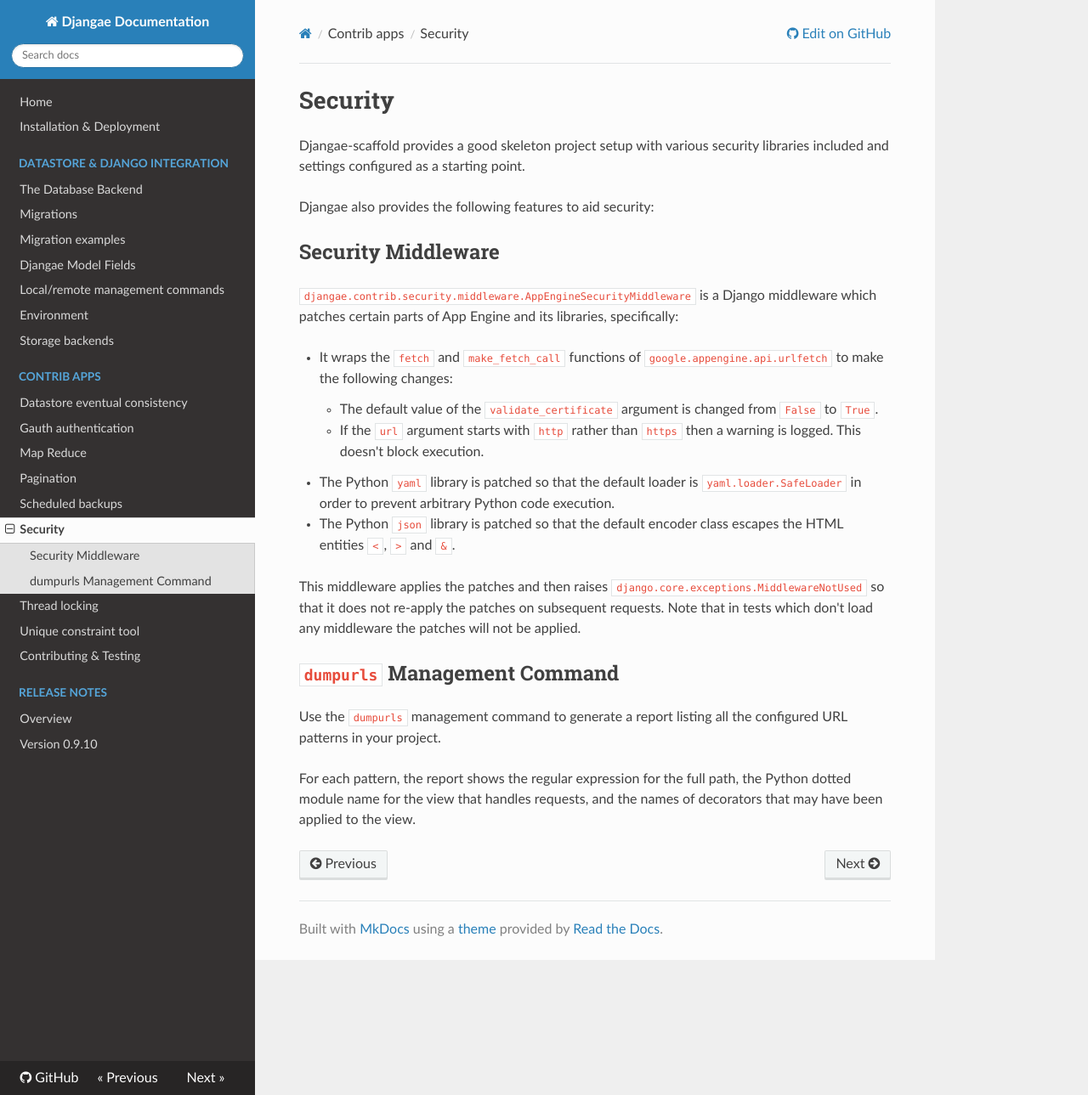
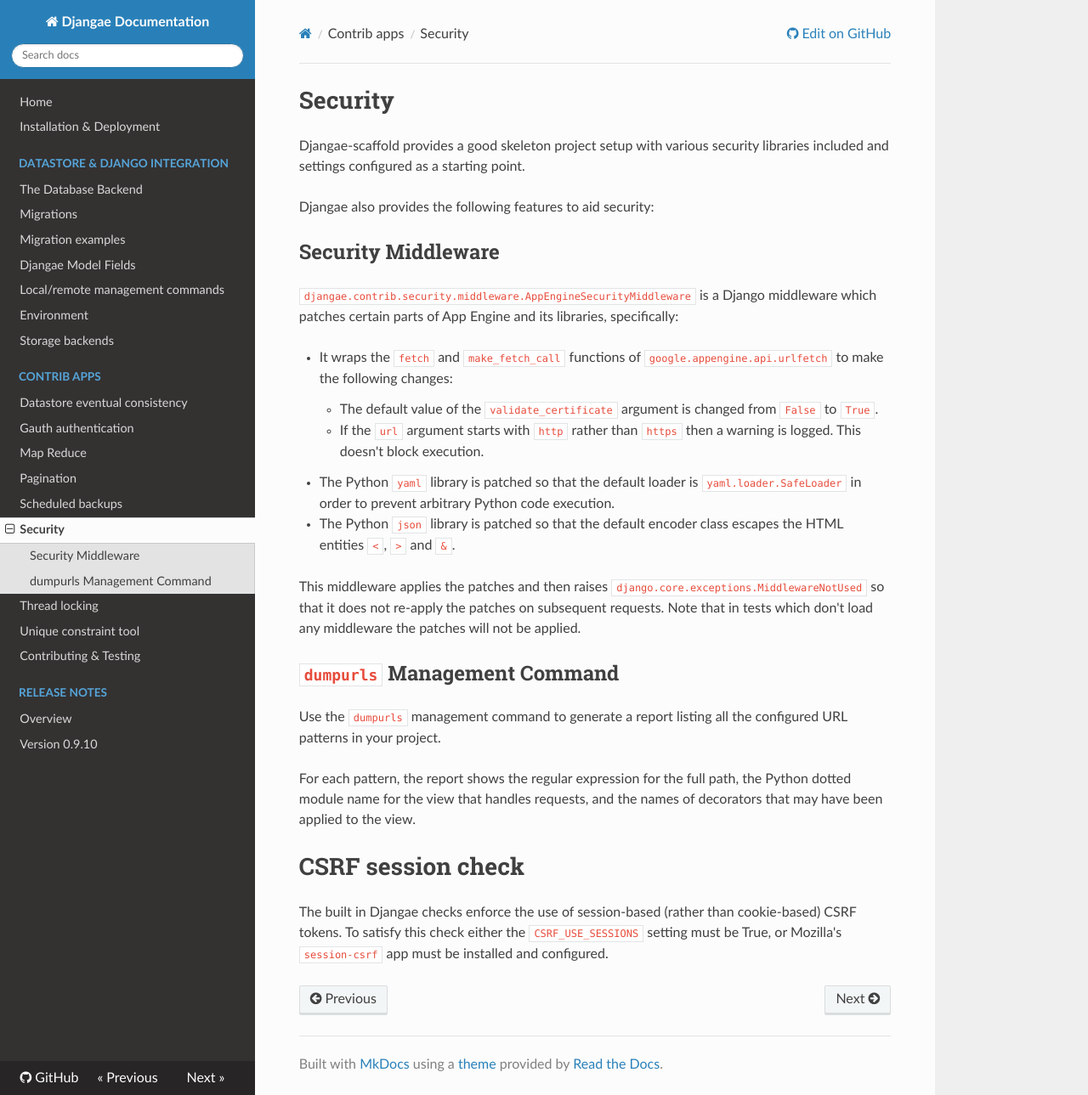
Before and after one commit to wittfabian/djangae, an MkDocs documentation site: the page built from docs/security.md, in a window 1280 px wide and 1289 px high. Shown: the whole window at 85% size. Built offline with MkDocs 1.6.1, drawn with Linux system fonts in a browser that asks for light colours; nearby versions of some CDN libraries; old or Windows-style settings are respelled for this version of MkDocs.

Commit message:
Update the documentation

```diff
--- a/docs/security.md
+++ b/docs/security.md
@@ -24,3 +24,8 @@
 Use the `dumpurls` management command to generate a report listing all the configured URL patterns in your project.
 
 For each pattern, the report shows the regular expression for the full path, the Python dotted module name for the view that handles requests, and the names of decorators that may have been applied to the view.
+
+# CSRF session check
+
+The built in Djangae checks enforce the use of session-based (rather than cookie-based) CSRF tokens. To satisfy this check
+either the `CSRF_USE_SESSIONS` setting must be True, or Mozilla's `session-csrf` app must be installed and configured.
```
Also changed, not shown: docs/sessions.md (+2 -0 lines).
